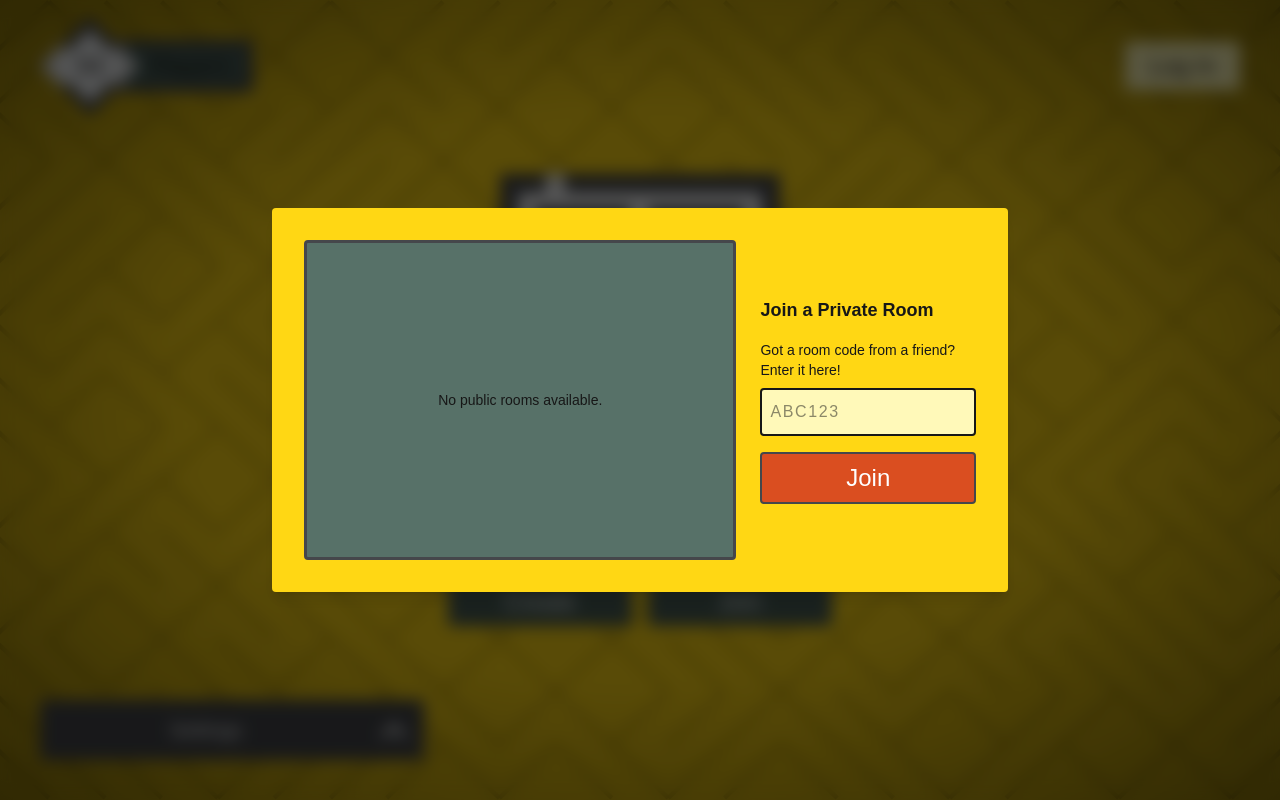
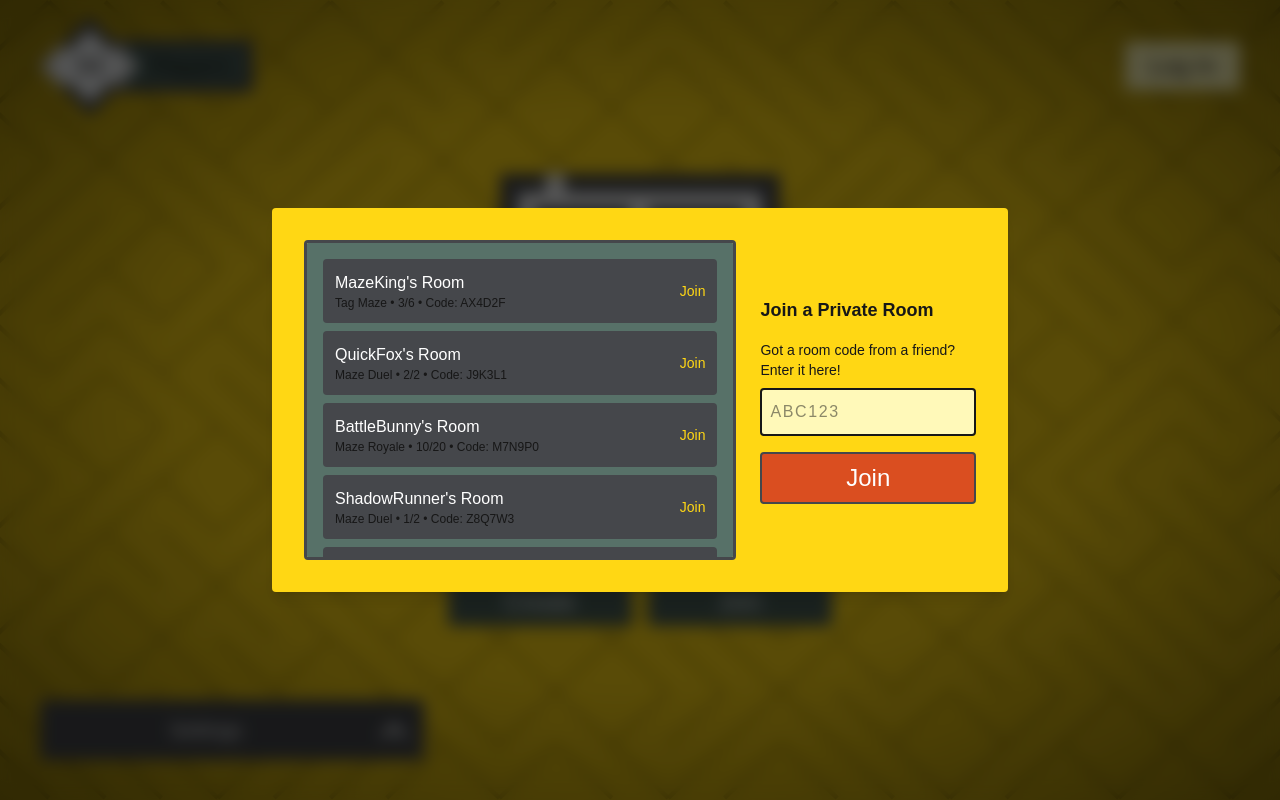
Before and after one commit to theMr17/maze.io, a Next.js app: page / in a window 1280 px wide. Both pictures are taken after a click on the button "Join". Built offline with nearby package versions, Linux system fonts and the light colour scheme; a web font is replaced by a local one.

Commit message:
Update JoinRoomModal to display message when no public rooms are available

```diff
--- a/components/modal/JoinRoomModal.tsx
+++ b/components/modal/JoinRoomModal.tsx
@@ -133,7 +133,7 @@ const JoinRoomModal: React.FC<JoinRoomModalProps> = ({ isOpen, onClose }) => {
     <Modal isOpen={isOpen} onClose={onClose}>
       <div className="w-2xl h-80 flex gap-6">
         <div className="flex flex-col md:w-2/3 space-y-2 overflow-y-auto border-3 border-border rounded p-4 scrollbar-hide bg-tertiary-variant">
-          {rooms.length === 12 ? (
+          {rooms.length === 0 ? (
             <div className="text-sm text-center m-auto">
               No public rooms available.
             </div>
```
